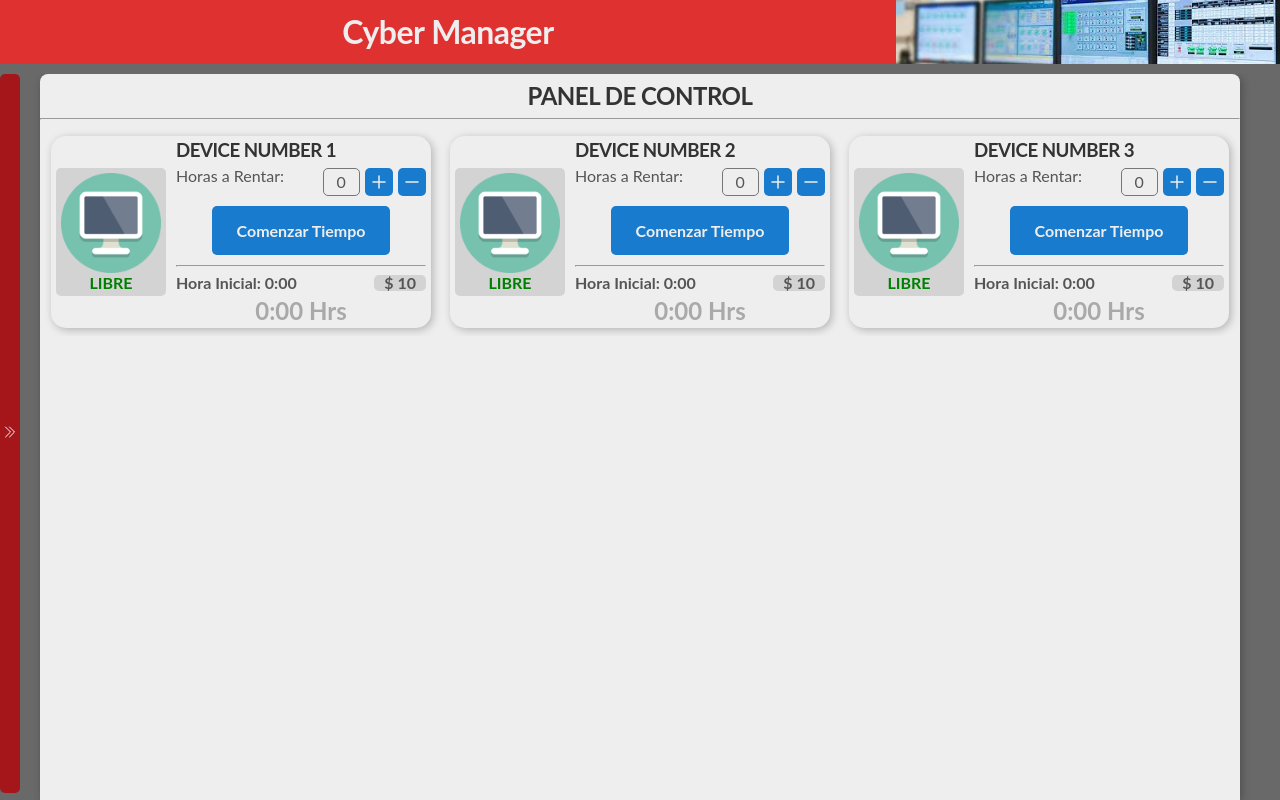
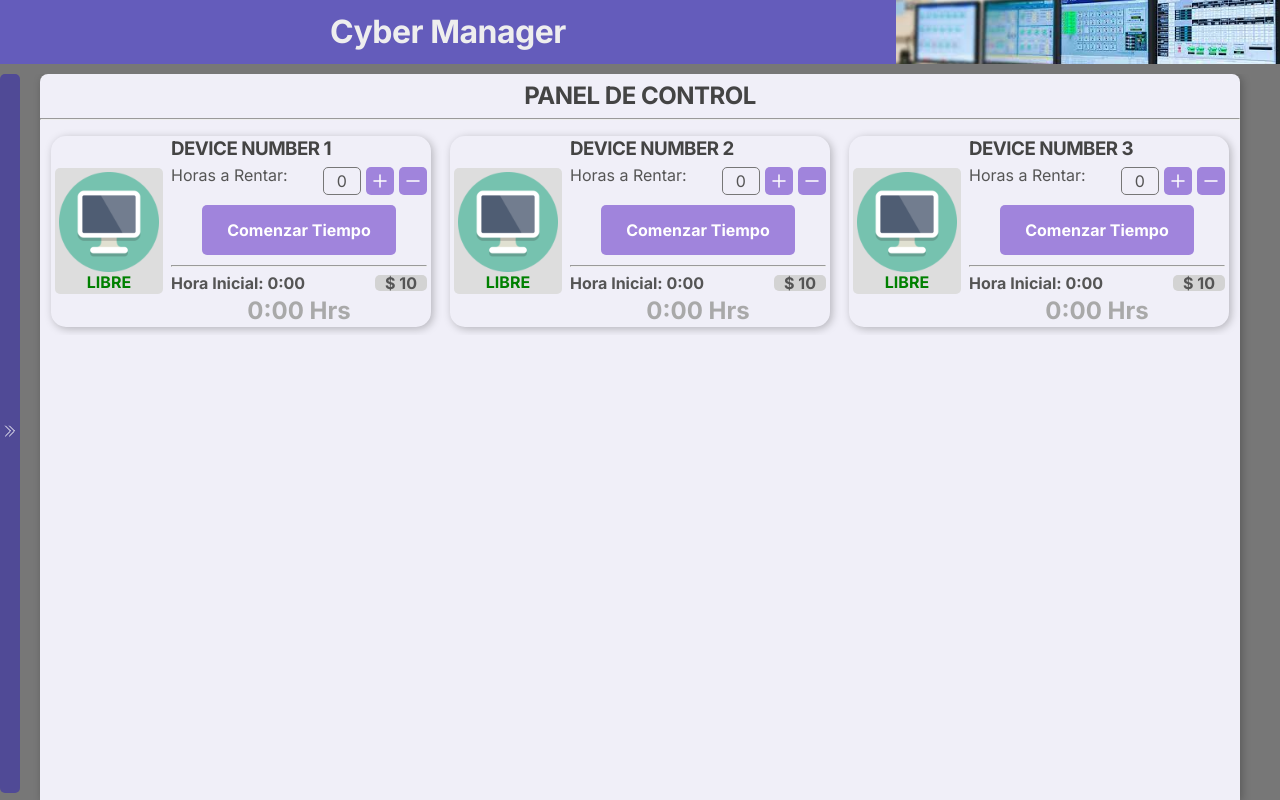
Before and after one commit to RaisedEel/react-ciber, a React (Create React App) app: page /#/panel in a window 1280 px wide. Built offline with nearby package versions, Linux system fonts and the light colour scheme.

Commit message:
Actualizada la paleta de colores de la app y otros detalles detalles ajustados. Font cambiado a Inter.

```diff
--- a/src/components/computers/ComputerItem.module.css
+++ b/src/components/computers/ComputerItem.module.css
@@ -1,6 +1,7 @@
 .computer {
 	display: flex;
-	padding: 5px;
+	padding: 0.8rem;
+	margin-bottom: 1.2rem;
 }
 
 .content {
@@ -20,12 +21,12 @@
 	width: 30%;
 	padding: 5px 2%;
 	background-color: lightgray;
-	border-radius: 8px;
+	border-radius: 7px;
 }
 
 .extras {
 	width: 60%;
-	padding: 5px 2%;
+	padding: 0.4rem 2%;
 }
 
 .extras p {
--- a/src/components/devices/deviceItem/DeviceItem.module.css
+++ b/src/components/devices/deviceItem/DeviceItem.module.css
@@ -11,14 +11,14 @@
 }
 
 .badge {
-	margin: 5px;
-	padding: 5px;
-	background-color: lightgray;
+	margin: 0.4rem;
+	padding: 0.4rem;
+	background-color: #ddd;
 	border-radius: 5px;
 }
 
 .badge img {
-	height: 100px;
+	height: 10rem;
 }
 
 .badge p {
@@ -28,14 +28,14 @@
 
 .content {
 	flex: 1;
-	margin: 5px;
+	margin: 0.4rem;
 }
 
 .actions {
 	margin: 1rem;
 	display: flex;
 	justify-content: space-evenly;
-	gap: 5px;
+	gap: 0.4rem;
 }
 
 .actions button {
--- a/src/components/layout/Layout.module.css
+++ b/src/components/layout/Layout.module.css
@@ -15,7 +15,7 @@
 	height: 100%;
 	max-width: 120rem;
 	margin: 0 auto 0;
-	background-color: #eee;
+	background-color: #f0eff8;
 	border-radius: 8px 8px 0 0;
 	box-shadow: 2px 2px 8px rgba(0, 0, 0, 0.25);
 	overflow-y: auto;
@@ -26,12 +26,13 @@
 	height: 99%;
 	width: 2rem;
 	z-index: 10;
-	background-color: #a4161a;
-	color: whitesmoke;
+	background-color: #504a96;
+	color: #fff;
 	border: none;
 	display: flex;
 	justify-content: center;
 	align-items: center;
+	transition: all 0.3s;
 }
 
 .arrow-icon {
@@ -41,7 +42,7 @@
 
 .btn-menu:hover {
 	cursor: pointer;
-	background-color: #660708;
+	background-color: #464083;
 }
 
 .rotate {
--- a/src/components/layout/MainHeader.module.css
+++ b/src/components/layout/MainHeader.module.css
@@ -1,7 +1,7 @@
 .header {
 	height: 6.4rem;
 	display: flex;
-	background-color: #e03131;
+	background-color: #645cbb;
 }
 
 .title {
--- a/src/components/layout/MainMenu.module.css
+++ b/src/components/layout/MainMenu.module.css
@@ -7,15 +7,19 @@
 	flex-direction: column;
 	justify-content: space-evenly;
 	border-radius: 0px 10px 10px 0px;
-	background-color: #e03131;
+	background-color: #645cbb;
 }
 
 .title {
+	padding-left: 1rem;
 	height: 5%;
 	color: #eee;
+	display: flex;
+	align-items: center;
 }
 
 .back {
+	padding-left: 1rem;
 	height: 10%;
 	display: flex;
 	align-items: center;
--- a/src/components/layout/MainMenuOption.module.css
+++ b/src/components/layout/MainMenuOption.module.css
@@ -8,10 +8,11 @@
 	border-radius: 10px;
 	text-decoration: none;
 	cursor: pointer;
+	transition: all 0.3s;
 }
 
 .opt-menu:hover {
-  background-color: #660708;
+	background-color: #464083;
 }
 
 .opt-menu img {
--- a/src/components/rentals/RentalItem.module.css
+++ b/src/components/rentals/RentalItem.module.css
@@ -1,4 +1,5 @@
 .rental {
+	margin-bottom: 1.2rem;
 	padding: 0.8rem;
 	display: flex;
 	justify-content: space-evenly;
@@ -22,7 +23,7 @@
 
 .result {
 	padding: 0.8rem 0;
-	background-color: #187bcd;
+	background-color: #a084dc;
 	color: whitesmoke;
 	border-radius: 5px;
 }
--- a/src/components/rentals/RentalsList.module.css
+++ b/src/components/rentals/RentalsList.module.css
@@ -15,7 +15,7 @@
 
 .header span {
 	width: 15%;
-	padding-left: 2px;
+	padding-left: 0.2rem;
 	text-align: center;
 }
 
--- a/src/components/ui/Modal.module.css
+++ b/src/components/ui/Modal.module.css
@@ -1,6 +1,6 @@
 .backdrop {
 	position: fixed;
-  z-index: 10;
+	z-index: 20;
 	left: 0;
 	top: 0;
 	width: 100%;
--- a/src/index.css
+++ b/src/index.css
@@ -1,3 +1,5 @@
+@import url('https://fonts.googleapis.com/css2?family=Inter:wght@400;500;600;700&display=swap');
+
 * {
 	margin: 0%;
 	padding: 0%;
@@ -9,20 +11,23 @@ html {
 }
 
 body {
-	font-family: 'Lato', sans-serif;
+	font-family: 'Inter', sans-serif;
 	font-size: 1.6rem;
 	font-weight: 400;
 	line-height: 1;
 	color: #555;
-	background-color: dimgray;
+	background-color: #777;
 }
 
-a {
-	color: whitesmoke;
+a:link,
+a:visited {
+	color: #fff;
+	transition: all 0.3s;
 }
 
-a:hover {
-	color: #187bcd !important;
+a:hover,
+a:active {
+	text-decoration: none;
 }
 
 input,
@@ -32,37 +37,45 @@ select {
 	font-family: inherit;
 	font-size: inherit;
 	color: inherit;
+	border-radius: 7px;
+	border: 1px solid;
+	padding: 0.4rem;
 }
 
 button {
-	color: #eee;
-	background-color: #187bcd;
+	color: #fff;
+	background-color: #a084dc;
 	border: none;
 	border-radius: 5px;
 	cursor: pointer;
 	transition: all 0.3s;
 }
 
-button.red-button {
-	background-color: #e03131;
+button:hover {
+	background-color: #806ab0;
 }
 
-button:hover {
-	background-color: blue;
+button.red-button {
+	background-color: #d995d0;
+}
+
+button.red-button:hover {
+	background-color: #cc6fbf;
 }
 
 .heading {
 	font-weight: 700;
-	color: #333;
+	color: #444;
 	letter-spacing: -0.5px;
 }
 
 .error {
-	color: whitesmoke;
-	background-color: #e03131;
+	font-size: 2rem;
+	color: #fff;
+	background-color: #d995d0;
 	text-align: center;
-	padding: 5px;
-	margin: 2vh auto;
+	padding: 0.4rem;
+	margin: 2rem auto;
 	border-radius: 5px;
 	width: 95%;
 }
```
Also changed, not shown: src/components/rentals/SearchRental.js (indentation only). Lines whose indentation alone changed are shown as unchanged.
